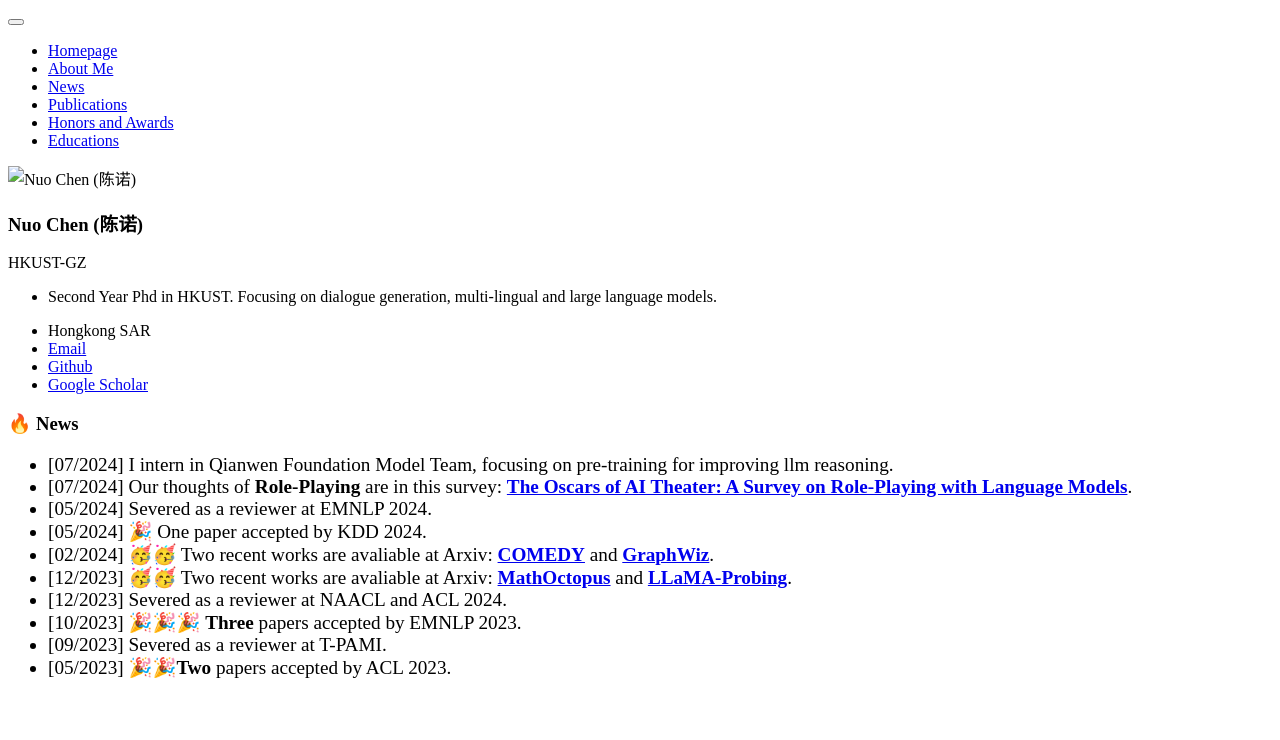
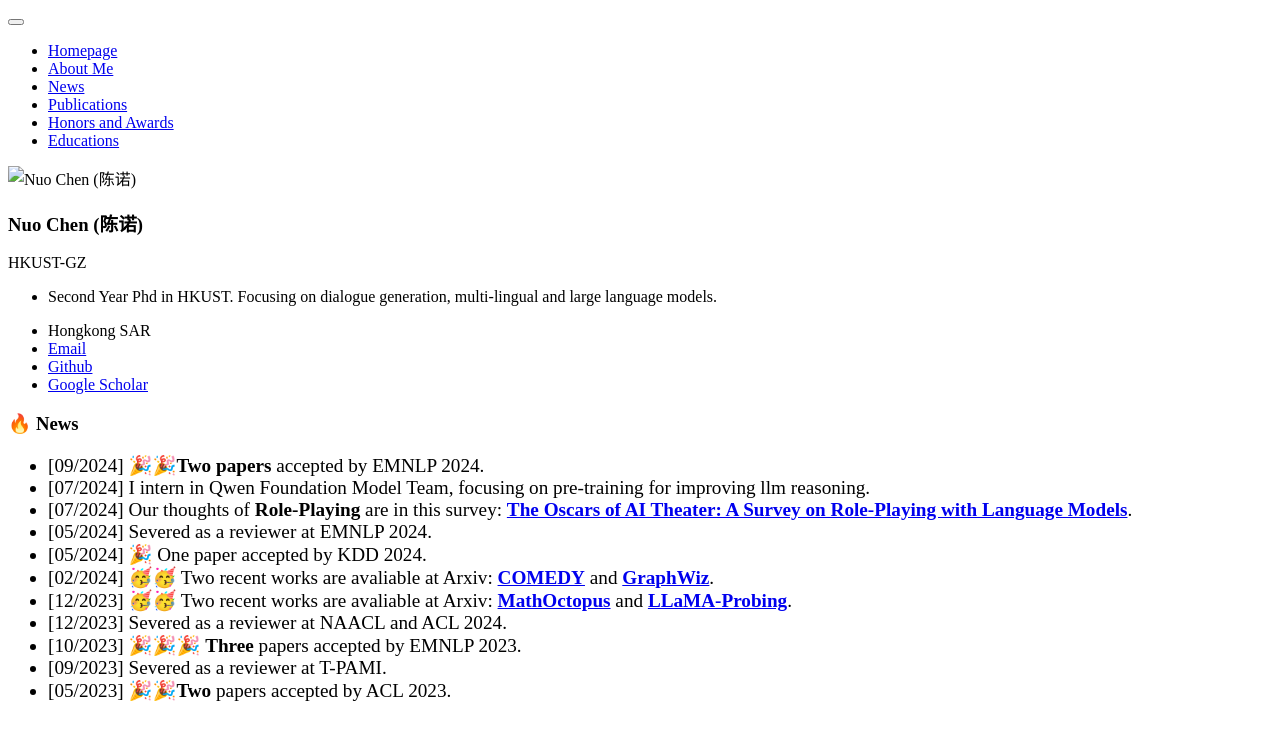
Before and after one commit to jerrynchen/jerrynchen.github.io, a Jekyll site: the page built from _pages/includes/news.md, in a window 1280 px wide. Shown: the top 740 px of the page. Built offline with Jekyll 4.4.1, drawn with Linux system fonts in a browser that asks for light colours; our own code applies the rules of GitHub Pages for plain Markdown files.

Commit message:
Update news.md

```diff
--- a/_pages/includes/news.md
+++ b/_pages/includes/news.md
@@ -2,7 +2,8 @@
 
 <div class='paper-box-text' style="font-size: larger;" markdown="1">
 
-* [07/2024] I intern in Qianwen Foundation Model Team, focusing on pre-training for improving llm reasoning.
+* [09/2024] 🎉🎉**Two papers** accepted by EMNLP 2024.
+* [07/2024] I intern in Qwen Foundation Model Team, focusing on pre-training for improving llm reasoning.
 * [07/2024] Our thoughts of **Role-Playing** are in this survey: [**The Oscars of AI Theater: A Survey on Role-Playing with Language Models**](https://arxiv.org/abs/2407.11484).
 * [05/2024] Severed as a reviewer at EMNLP 2024.
 * [05/2024] 🎉 One paper accepted by KDD 2024.
```
